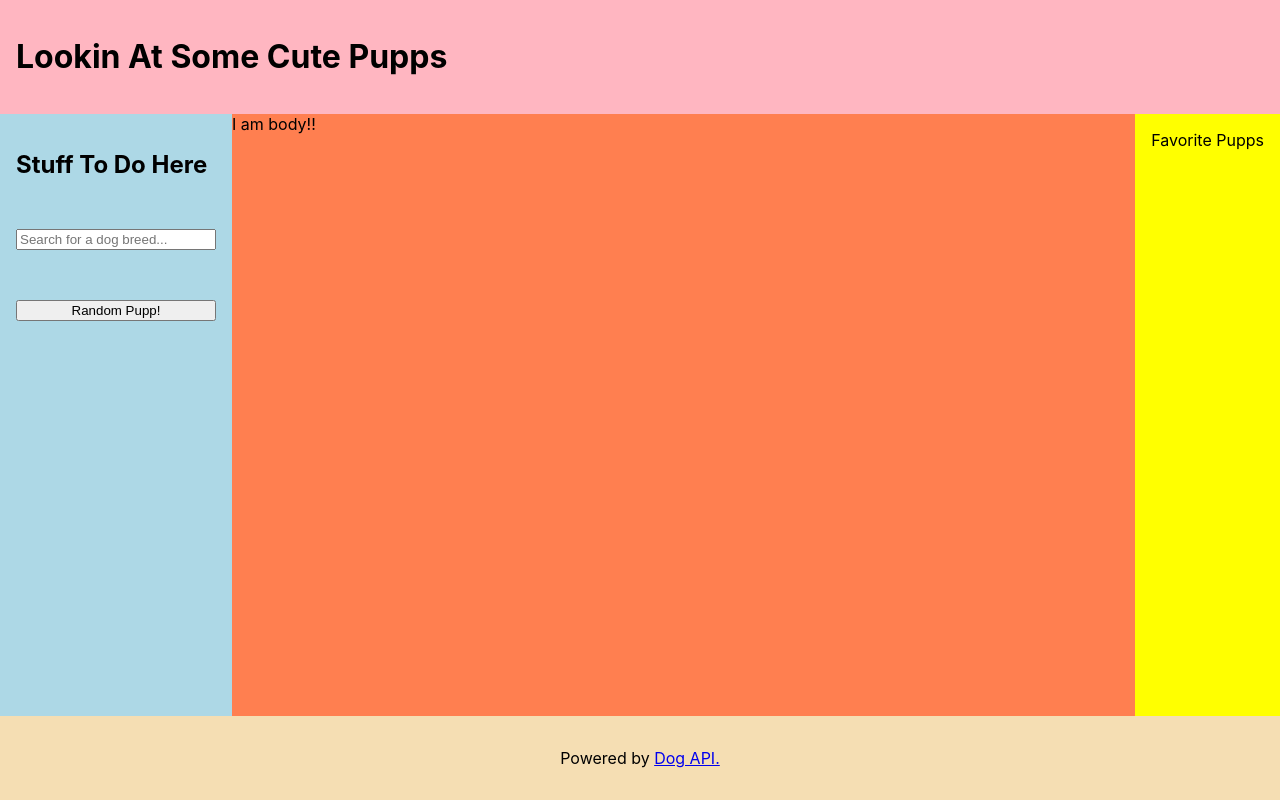
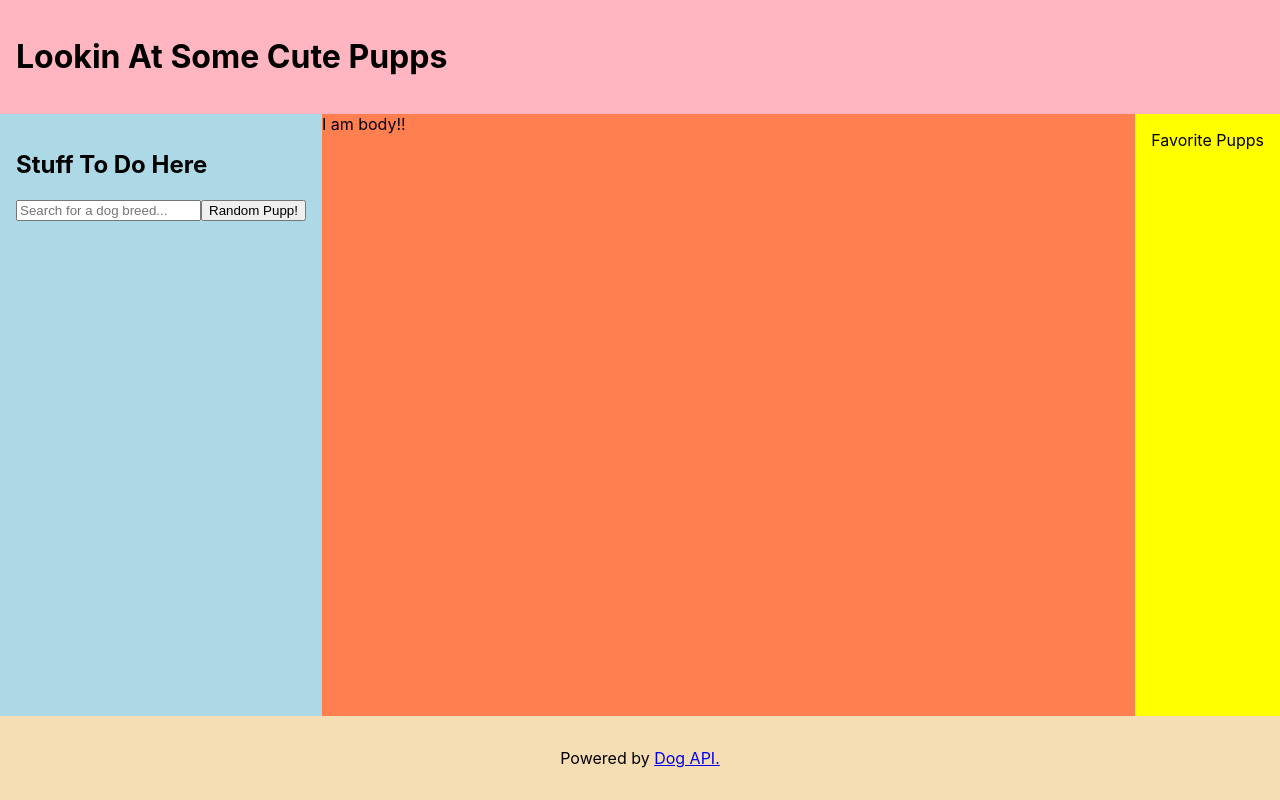
Before and after one commit to jaygraygray/react-stub, a React (Create React App) app: page / in a window 1280 px wide. Built offline with nearby package versions, Linux system fonts and the light colour scheme.

Commit message:
add padding to theme, apply to rest of app layout

```diff
--- a/src/App.css
+++ b/src/App.css
@@ -1,18 +1,4 @@
-.left-sidebar {
-  background: lightblue;
-  grid-column: 1 / 2;
-}
-
-.left-content {
-  display: flex;
-  flex-direction: column;
-}
-
-.left-content * {
-  margin-bottom: 50px;
-}
-
-main {
+/* main {
   background: coral;
   grid-column: 2 / 3;
 }
@@ -27,13 +13,13 @@ footer {
   padding: 2rem;
   text-align: center;
   grid-column: 1 / 4;
-}
+} */
 
-.left-sidebar {
+/* .left-sidebar {
   min-width: 200px;
 }
 
 .left-sidebar,
 .right-sidebar {
   padding: 1rem;
-}
+} */
--- a/src/App.js
+++ b/src/App.js
@@ -10,17 +10,19 @@ function App({ theme }) {
         <h1>Lookin At Some Cute Pupps</h1>
       </header>
 
-      <div class="left-sidebar left-content">
-        <h2>Stuff To Do Here</h2>
-        <input placeholder="Search for a dog breed..." />
-        <button>Random Pupp!</button>
+      <div style={theme.leftSideBar}>
+        <div>
+          <h2>Stuff To Do Here</h2>
+          <input placeholder="Search for a dog breed..." />
+          <button>Random Pupp!</button>
+        </div>
       </div>
 
-      <main>I am body!!</main>
+      <main style={theme.main}>I am body!!</main>
 
-      <div class="right-sidebar">Favorite Pupps</div>
+      <div style={theme.rightSideBar}>Favorite Pupps</div>
 
-      <footer>
+      <footer style={theme.footer}>
         Powered by{" "}
         <a target="_new" href="https://dog.ceo/dog-api/documentation/">
           Dog API.
--- a/src/ThemedApp.js
+++ b/src/ThemedApp.js
@@ -1,13 +1,21 @@
 import React from "react";
 import App from "./App";
+
+const padding = {
+  header: "",
+  leftSideBar: "1.5rem",
+  rightSideBar: "1rem",
+  footer: "2rem",
+};
 
 const colors = {
   color: {},
   background: {
     header: "lightpink",
-    leftContent: "",
-    rightContent: "",
-    footer: "",
+    leftSideBar: "lightblue",
+    rightSideBar: "yellow",
+    footer: "wheat",
+    main: "coral",
   },
 };
 
@@ -22,10 +30,28 @@ const theme = {
     padding: "1rem",
     gridColumn: "1 / 4",
   },
-  leftSideBar: {},
-  main: {},
-  rightSideBar: {},
-  footer: {},
+  leftSideBar: {
+    display: "flex",
+    gridColumn: "1 / 2",
+    background: colors.background.leftSideBar,
+    minWidth: "200px",
+    padding: padding.rightSideBar,
+  },
+  main: {
+    gridColumn: "2 / 3",
+    background: colors.background.main,
+  },
+  rightSideBar: {
+    gridColumn: "3 / 4",
+    background: colors.background.rightSideBar,
+    padding: padding.rightSideBar,
+  },
+  footer: {
+    gridColumn: "1 / 4",
+    textAlign: "center",
+    background: colors.background.footer,
+    padding: padding.footer,
+  },
 };
 
 const WithTheme = (props) => {
```
Also changed, not shown: 1 other file (tests, documents, lock files or other folders).
